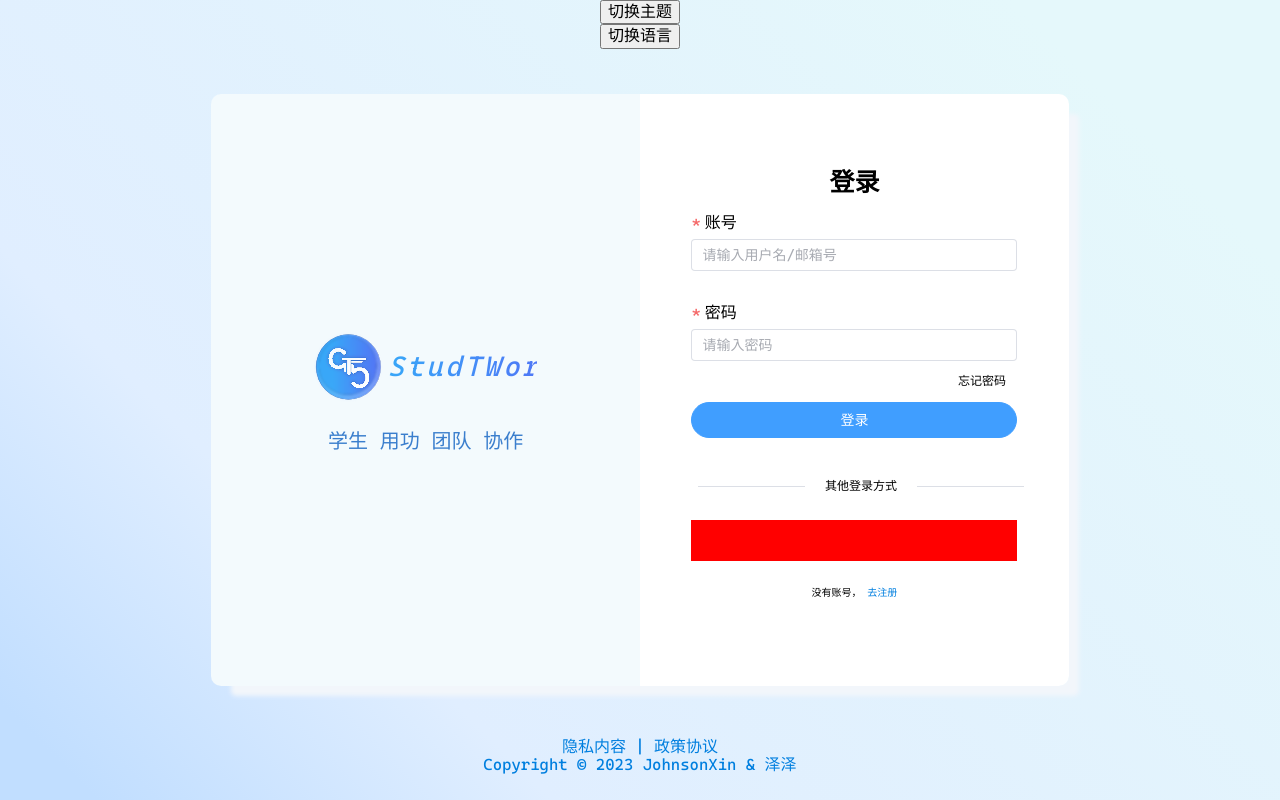
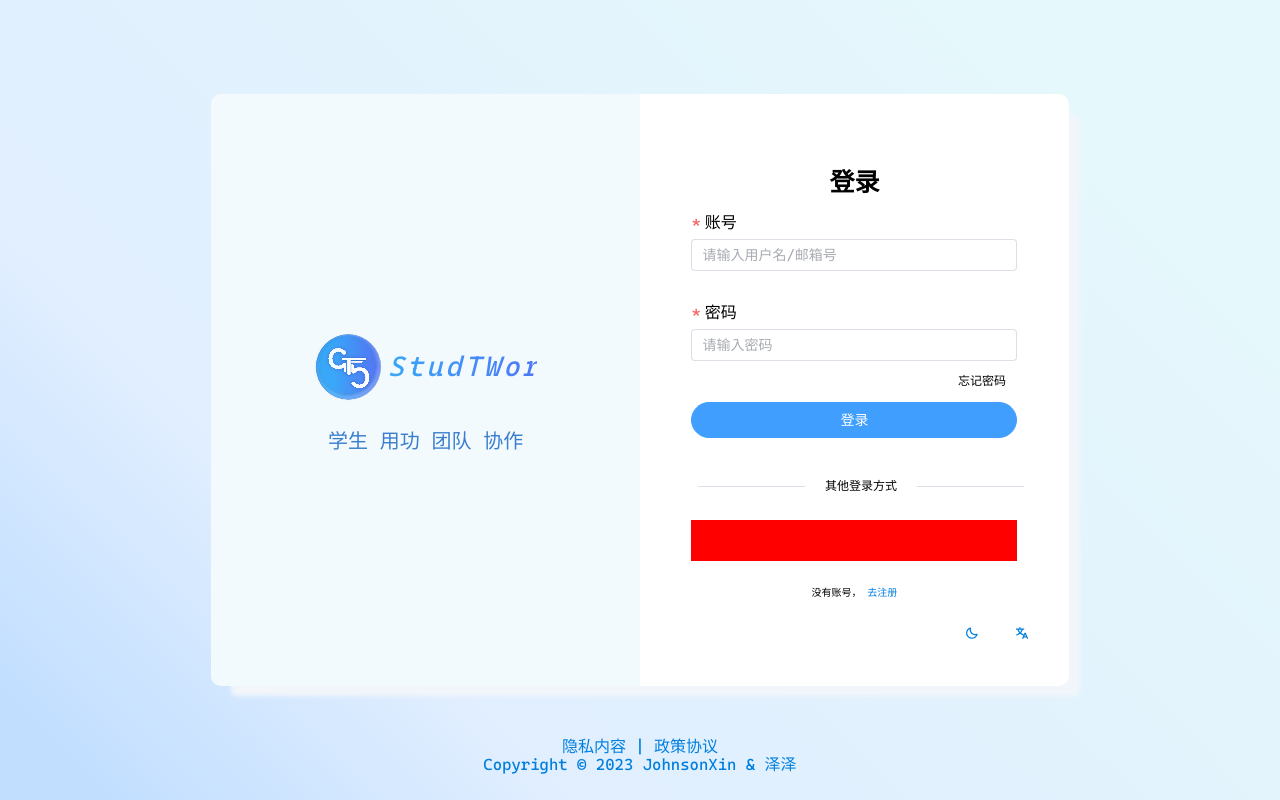
Before and after one commit to CodeGetters/StudTWork_backstage, a Vue app: page /login in a window 1280 px wide. Built offline with nearby package versions, Linux system fonts and the light colour scheme; no server answers.

Commit message:
style: login page button

```diff
--- /dev/null
+++ b/dev-dist/sw.js
@@ -0,0 +1,101 @@
+/**
+ * Copyright 2018 Google Inc. All Rights Reserved.
+ * Licensed under the Apache License, Version 2.0 (the "License");
+ * you may not use this file except in compliance with the License.
+ * You may obtain a copy of the License at
+ *     http://www.apache.org/licenses/LICENSE-2.0
+ * Unless required by applicable law or agreed to in writing, software
+ * distributed under the License is distributed on an "AS IS" BASIS,
+ * WITHOUT WARRANTIES OR CONDITIONS OF ANY KIND, either express or implied.
+ * See the License for the specific language governing permissions and
+ * limitations under the License.
+ */
+
+// If the loader is already loaded, just stop.
+if (!self.define) {
+  let registry = {};
+
+  // Used for `eval` and `importScripts` where we can't get script URL by other means.
+  // In both cases, it's safe to use a global var because those functions are synchronous.
+  let nextDefineUri;
+
+  const singleRequire = (uri, parentUri) => {
+    uri = new URL(uri + ".js", parentUri).href;
+    return (
+      registry[uri] ||
+      new Promise((resolve) => {
+        if ("document" in self) {
+          const script = document.createElement("script");
+          script.src = uri;
+          script.onload = resolve;
+          document.head.appendChild(script);
+        } else {
+          nextDefineUri = uri;
+          importScripts(uri);
+          resolve();
+        }
+      }).then(() => {
+        let promise = registry[uri];
+        if (!promise) {
+          throw new Error(`Module ${uri} didn’t register its module`);
+        }
+        return promise;
+      })
+    );
+  };
+
+  self.define = (depsNames, factory) => {
+    const uri =
+      nextDefineUri ||
+      ("document" in self ? document.currentScript.src : "") ||
+      location.href;
+    if (registry[uri]) {
+      // Module is already loading or loaded.
+      return;
+    }
+    let exports = {};
+    const require = (depUri) => singleRequire(depUri, uri);
+    const specialDeps = {
+      module: { uri },
+      exports,
+      require,
+    };
+    registry[uri] = Promise.all(
+      depsNames.map((depName) => specialDeps[depName] || require(depName)),
+    ).then((deps) => {
+      factory(...deps);
+      return exports;
+    });
+  };
+}
+define(["./workbox-5357ef54"], function (workbox) {
+  "use strict";
+
+  self.skipWaiting();
+  workbox.clientsClaim();
+
+  /**
+   * The precacheAndRoute() method efficiently caches and responds to
+   * requests for URLs in the manifest.
+   * See https://goo.gl/S9QRab
+   */
+  workbox.precacheAndRoute(
+    [
+      {
+        url: "registerSW.js",
+        revision: "22271febdc61e0ae248cd93e3ec01f59",
+      },
+      {
+        url: "index.html",
+        revision: "0.tf5ba7rmsd",
+      },
+    ],
+    {},
+  );
+  workbox.cleanupOutdatedCaches();
+  workbox.registerRoute(
+    new workbox.NavigationRoute(workbox.createHandlerBoundToURL("index.html"), {
+      allowlist: [/^\/$/],
+    }),
+  );
+});
--- a/src/auto-imports.d.ts
+++ b/src/auto-imports.d.ts
@@ -87,6 +87,9 @@ import { UnwrapRef } from "vue";
 declare module "vue" {
   interface ComponentCustomProperties {
     readonly EffectScope: UnwrapRef<typeof import("vue")["EffectScope"]>;
+    readonly ElNotification: UnwrapRef<
+      typeof import("element-plus/es")["ElNotification"]
+    >;
     readonly auth: UnwrapRef<typeof import("./store/auth.js")["default"]>;
     readonly computed: UnwrapRef<typeof import("vue")["computed"]>;
     readonly createApp: UnwrapRef<typeof import("vue")["createApp"]>;
@@ -185,6 +188,9 @@ declare module "vue" {
 declare module "@vue/runtime-core" {
   interface ComponentCustomProperties {
     readonly EffectScope: UnwrapRef<typeof import("vue")["EffectScope"]>;
+    readonly ElNotification: UnwrapRef<
+      typeof import("element-plus/es")["ElNotification"]
+    >;
     readonly auth: UnwrapRef<typeof import("./store/auth.js")["default"]>;
     readonly computed: UnwrapRef<typeof import("vue")["computed"]>;
     readonly createApp: UnwrapRef<typeof import("vue")["createApp"]>;
--- a/src/views/LoginPage.vue
+++ b/src/views/LoginPage.vue
@@ -5,7 +5,7 @@
  * @version:
  * @Date: 2023-06-21 18:10:04
  * @LastEditors: CodeGetters
- * @LastEditTime: 2023-07-06 23:31:49
+ * @LastEditTime: 2023-07-14 13:09:21
 -->
 <script setup>
 import { ref, onMounted } from "vue";
@@ -15,6 +15,9 @@ import { postLogin } from "@/api/user";
 import { useRouter } from "vue-router";
 import useAuthStore from "@/store/auth";
 import useInfoStore from "@/store/user";
+
+import translate from "../assets/translate.svg";
+import theme from "@/assets/theme.svg";
 
 const authStore = useAuthStore();
 const userInfoStore = useInfoStore();
@@ -143,7 +146,7 @@ const submitForm = async () => {
 
 /**
  * @description 登录结果提示
- * @param {*} type 弹出类型 err ? success
+ * @param {*} type 弹出类型 err ? su                       ccess
  * @param {*} msg 失败信息
  */
 const notification = (type, msg) => {
@@ -158,9 +161,6 @@ const notification = (type, msg) => {
 
 <template>
   <div id="loginPage">
-    <button @click="changeTheme()">切换主题</button>
-
-    <button @click="changeLang()">切换语言</button>
     <el-row class="login-form">
       <el-col :xs="0" :sm="0" :md="12" :lg="12" class="login-left">
         <div class="logo-con">
@@ -221,6 +221,14 @@ const notification = (type, msg) => {
                 {{ $t("loginPage.noAccount") }}，
                 <router-link to="">{{ $t("loginPage.register") }}</router-link>
               </div>
+            </div>
+            <div class="changeButton relative">
+              <button @click="changeTheme()">
+                <img :src="theme" alt="theme" />
+              </button>
+              <button @click="changeLang()">
+                <img :src="translate" alt="translate" />
+              </button>
             </div>
           </div>
         </div>
@@ -433,6 +441,28 @@ const notification = (type, msg) => {
               font-size: 10px;
             }
           }
+
+          .changeButton {
+            position: relative;
+            left: 80%;
+
+            button {
+              height: 40px;
+              width: 40px;
+              border-radius: 50%;
+              outline: none;
+              border: none;
+              cursor: pointer;
+              overflow: hidden;
+              background-color: #fff;
+              margin-right: 10px;
+
+              img {
+                width: 100%;
+                height: 100%;
+              }
+            }
+          }
         }
       }
 
@@ -441,6 +471,7 @@ const notification = (type, msg) => {
       }
     }
   }
+
   .footer {
     width: 100%;
     display: flex;
```
Also changed, not shown: src/assets/theme.svg (added), src/assets/translate.svg (added).
